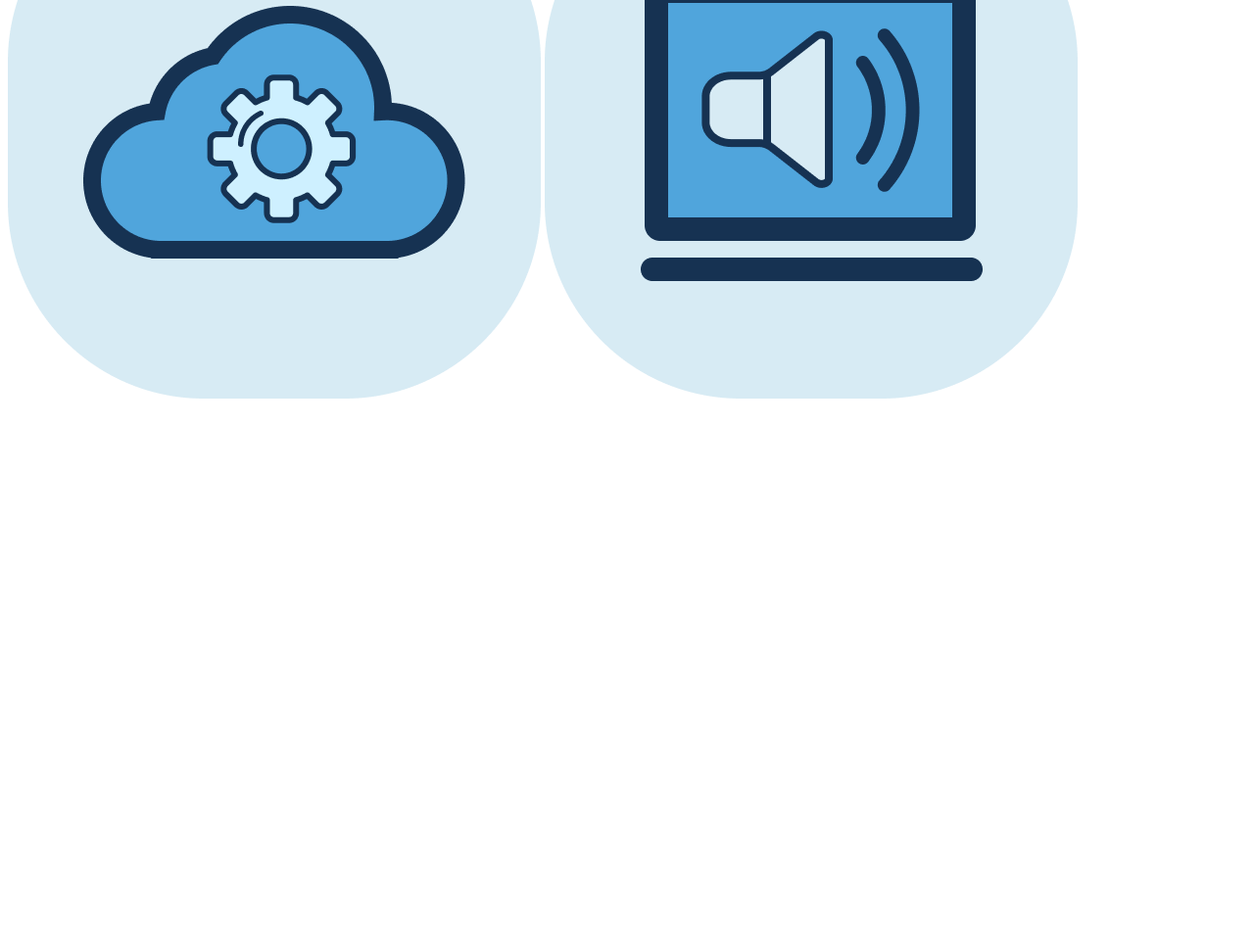
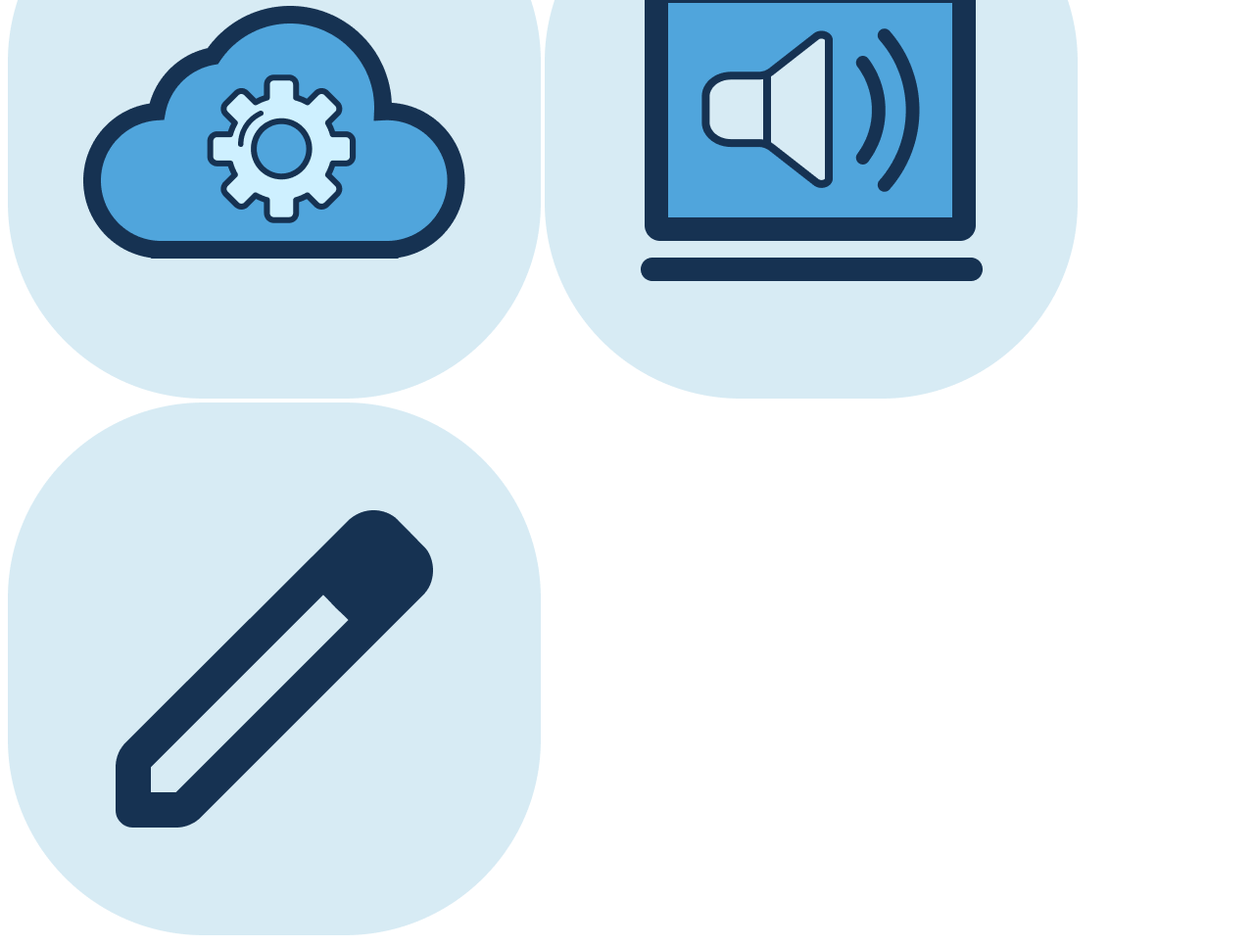
Before and after one commit to samuelreichor/online-images, a plain HTML site: page index.html in a window 1280 px wide. Shown: the part 961-1928 px from the top of the page at 98% size. Before the commit the page ends 1380 px from the top, so only its background shows below. Drawn offline with Linux system fonts and the light colour scheme.

Commit message:
Add craft quick edit image

```diff
--- a/index.html
+++ b/index.html
@@ -16,5 +16,6 @@
   <img src="./assets/sveltekit-craft.png" alt="sveltekit-craft npm Package Banner">
   <img src="./assets/craft-query-api.png" alt="Craft Query API Banner">
   <img src="./assets/craft-loanwords.png" alt="Craft Loanwords">
+  <img src="./assets/craft-quick-edit.png" alt="Craft Quick Edit">
 </body>
 </html>
```
Also changed, not shown: assets/craft-quick-edit.png (added).
